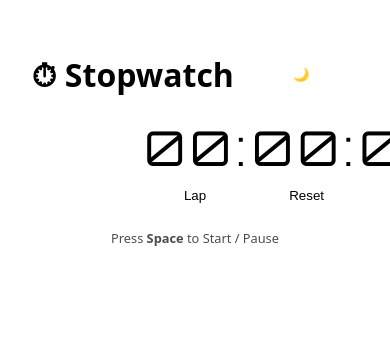
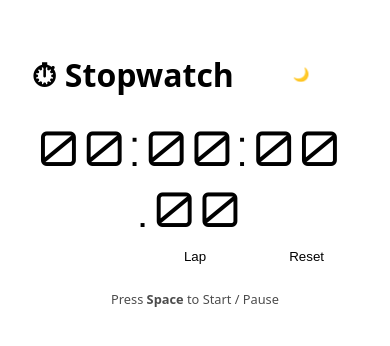
Before and after one commit to Interstellarr-Guy/stopwatch-advanced, a React (Vite) app: page / in a window 390 px wide. Shown: the top 346 px of the page. Built offline with nearby package versions, Linux system fonts and the light colour scheme.

Commit message:
mobile alignment changed

```diff
--- a/src/index.css
+++ b/src/index.css
@@ -200,13 +200,14 @@ li{
   .lap-item {
     grid-template-columns:
       3ch        /* lap index */
-      11ch       /* time */
+      10ch       /* time */
       1fr;       /* note */
-    gap: 8px;
+      font-size: 19px;
+    gap:6px;
   }
 
   .timer {
-    width: 16ch;
+    width:8ch;
   }
 }
 
```
